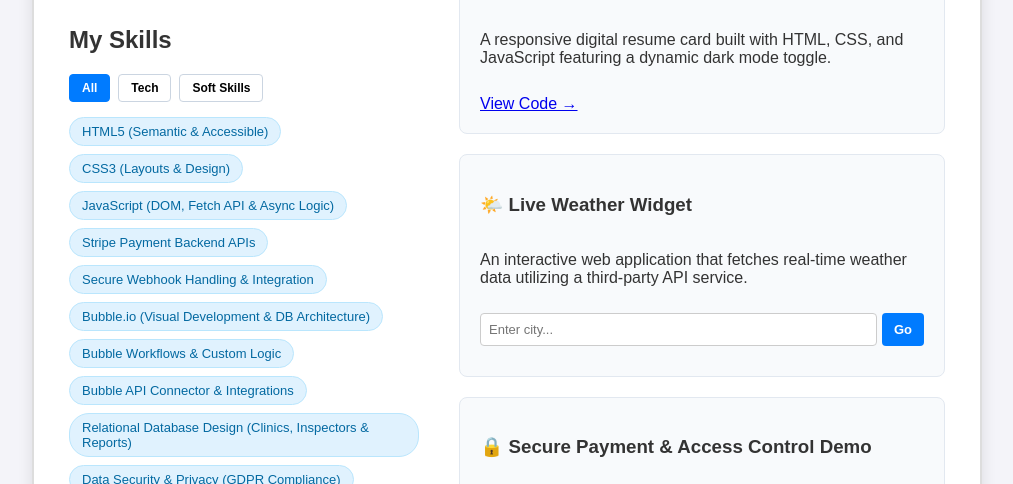
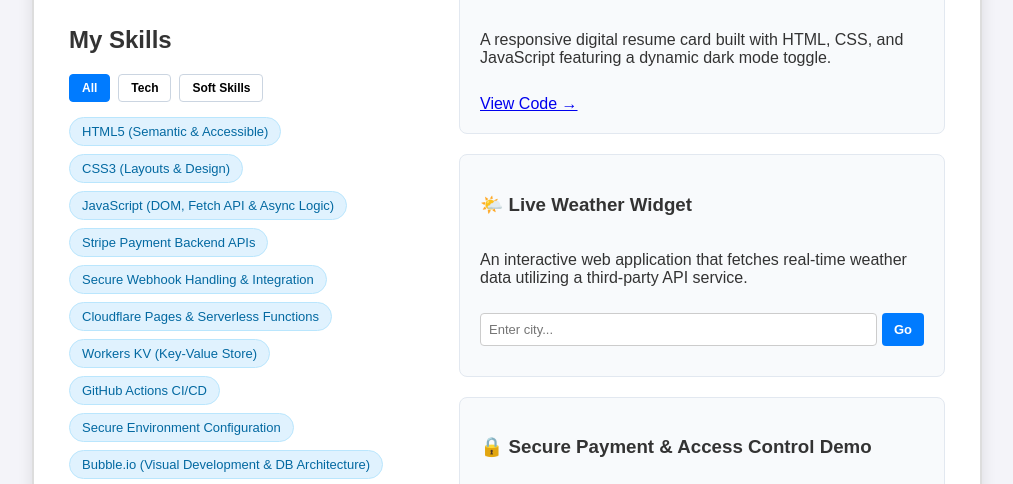
Before and after one commit to paperbaghobbies-debug/Resume-Project-, a website: page index.html in a window 1280 px wide. Shown: the part 269-753 px from the top of the page, without its empty margins (133-1146 px from the left). Drawn offline with Linux system fonts and the light colour scheme.

Commit message:
test 7.6

```diff
--- a/index.html
+++ b/index.html
@@ -40,6 +40,10 @@
 
           <li class="skill-item tech">Stripe Payment Backend APIs</li>
           <li class="skill-item tech">Secure Webhook Handling & Integration</li>
+          <li class="skill-item tech">Cloudflare Pages & Serverless Functions</li>
+          <li class="skill-item tech">Workers KV (Key-Value Store)</li>
+          <li class="skill-item tech">GitHub Actions CI/CD</li>
+          <li class="skill-item tech">Secure Environment Configuration</li>
 
           <li class="skill-item tech">Bubble.io (Visual Development & DB Architecture)</li>
           <li class="skill-item tech">Bubble Workflows & Custom Logic</li>
```
